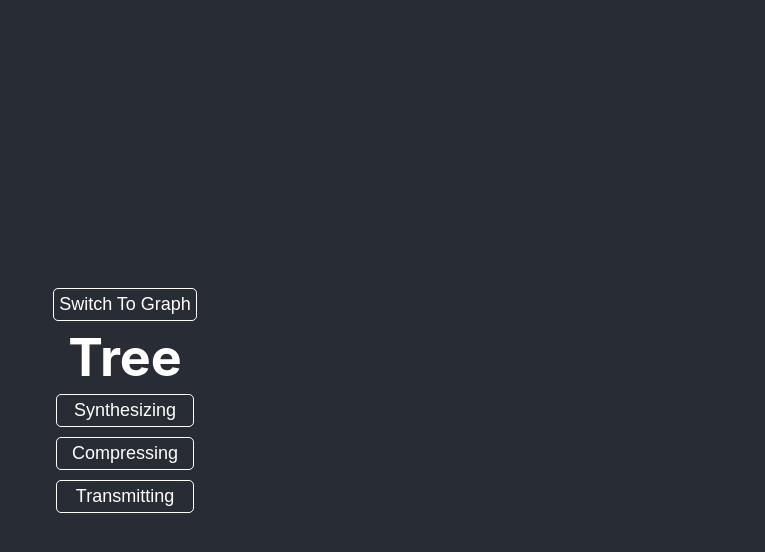
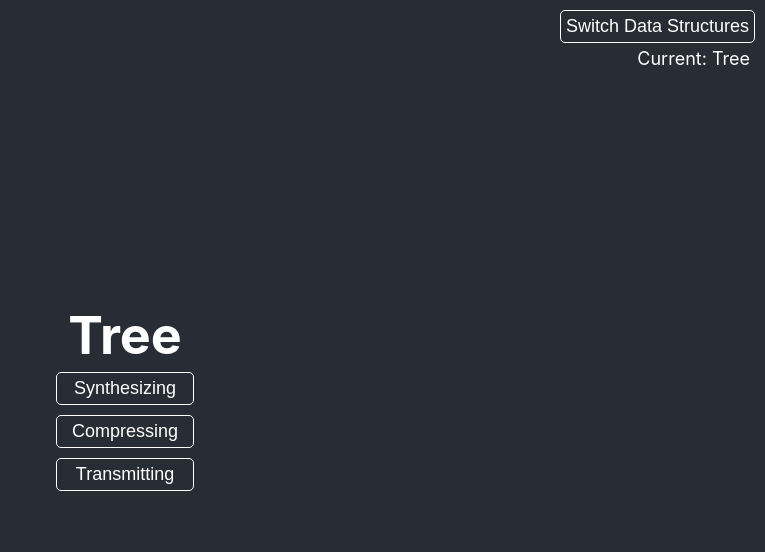
Before and after one commit to gagregrog/diagrammatic, a React (Create React App) app: page / in a window 1280 px wide. Shown: the top 552 px of the page, without its empty margins (515-1280 px from the left). Built offline with nearby package versions, Linux system fonts and the light colour scheme.

Commit message:
incorporate dtree into app demo

```diff
--- a/src/App.js
+++ b/src/App.js
@@ -1,27 +1,55 @@
 import './App.css';
-import React, { useState } from 'react';
+import React, { useState, useCallback } from 'react';
 import Diagrammatic from './components/Diagrammatic';
-import { createTreeRecursively, directedGraph as graph } from './lib/util';
+import { createTreeRecursively, directedGraph as graph, loadSampleDecisionTree } from './lib/util';
 
 const tree = createTreeRecursively(6);
+loadSampleDecisionTree().then((dtree) => {
+  console.log(dtree);
+  dataStructures.push({
+    tree: dtree.root,
+    name: 'DTree',
+  });
+});
+
+const dataStructures = [
+  {
+    tree: tree,
+    name: 'Tree',
+  },
+  {
+    graph,
+    name: 'Graph',
+  },
+];
 
 console.log(tree);
 console.log(graph);
 
 function App() {
-  const [isTree, setIsTree] = useState(true);
+  const [data, setData] = useState({ idx: 0, data: dataStructures[0] });
 
-  const props = isTree ? { tree } : { graph };
+  const switchDataStructure = useCallback(() => {
+    let nextIdx = data.idx + 1;
+    if (nextIdx >= dataStructures.length) nextIdx = 0;
 
-  const toggle = () => setIsTree((state) => !state);
+    const nextData = dataStructures[nextIdx];
+
+    setData({ idx: nextIdx, data: nextData });
+  }, [data]);
 
   return (
     <div className="App">
       <header className="App-header">
-        <button onClick={toggle} className="toggle">
-          Switch to {isTree ? 'Graph' : 'Tree'}
-        </button>
-        <Diagrammatic {...props} />
+        <div className="ds-container">
+          <div className="ds">
+            Current: <span className="ds-current">{data.data.name}</span>
+          </div>
+          <button onClick={switchDataStructure} className="toggle">
+            Switch Data Structures
+          </button>
+        </div>
+        <Diagrammatic {...data.data} />
       </header>
     </div>
   );
```
